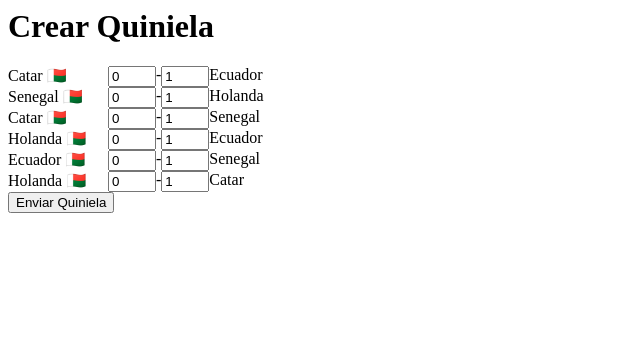
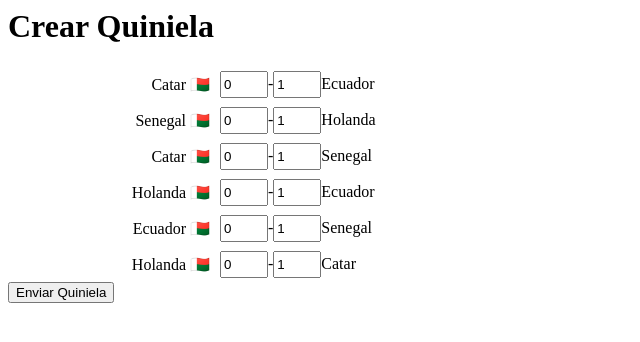
Before and after one commit to sergiopetruzzella/quiniela, a Django app: page /schedule/create in a window 1280 px wide. Shown: the top 342 px of the page, without its empty margins (0-640 px from the left). Run offline with Django 4.2, Linux system fonts and the light colour scheme.

Commit message:
add_allgames

```diff
--- a/accounts/views.py
+++ b/accounts/views.py
@@ -12,6 +12,7 @@ def login_view (request):
         if user is None:
             context = {"error": "invalid username"}
             return render(request,  'accounts/login.html', context )
+        login(user,password)
 
         return redirect('/desk')
     return render(request,  'accounts/login.html', {})
--- a/quiniela/urls.py
+++ b/quiniela/urls.py
@@ -30,6 +30,9 @@ urlpatterns = [
 
     path('schedule/create', schedule_views.schedule_create_view),
 
+    path('schedule/create', schedule_views.schedule_create_view),
+
+
 
     path('admin/', admin.site.urls),
 ]
--- a/quiniela/views.py
+++ b/quiniela/views.py
@@ -8,3 +8,6 @@ def home_view (request):
 
 def desk_view (request):
     return  render(request, 'desk.html', {})
+
+def admin_manage_view (request):
+    return  render(request, 'admin-manage.html', {})
--- a/templates/schedule/create.html
+++ b/templates/schedule/create.html
@@ -4,10 +4,10 @@
     {% csrf_token %}
 
 {% for x in list %}
-<div style="display:flex">
-   <label for="" style="width: 100px;">{{x.local}} &#127474;&#127468;</label>
-   <input type="number" value="0" required max="9" min="0" name="local{{x.id}}"> -
-   <input type="number" value="1" required max="9" min="0" name="visitor{{x.id}}">
+<div style="display:flex; height: 2em; padding: 2px; align-items: center;" >
+   <label for="" style="width: 200px; text-align: right; padding-right: 10px;">{{x.local}} &#127474;&#127468;</label>
+   <input type="number" value="0" required max="9" min="0" name="local{{x.id}}"  style="height: 2em"> -
+   <input type="number" value="1" required max="9" min="0" name="visitor{{x.id}}" style="height: 2em">
    <label for="" style="width: 100px">{{x.visitor}}</label>
 </div>
 {% endfor %}
```
Also changed, not shown: templates/admin/manage.html (added).
